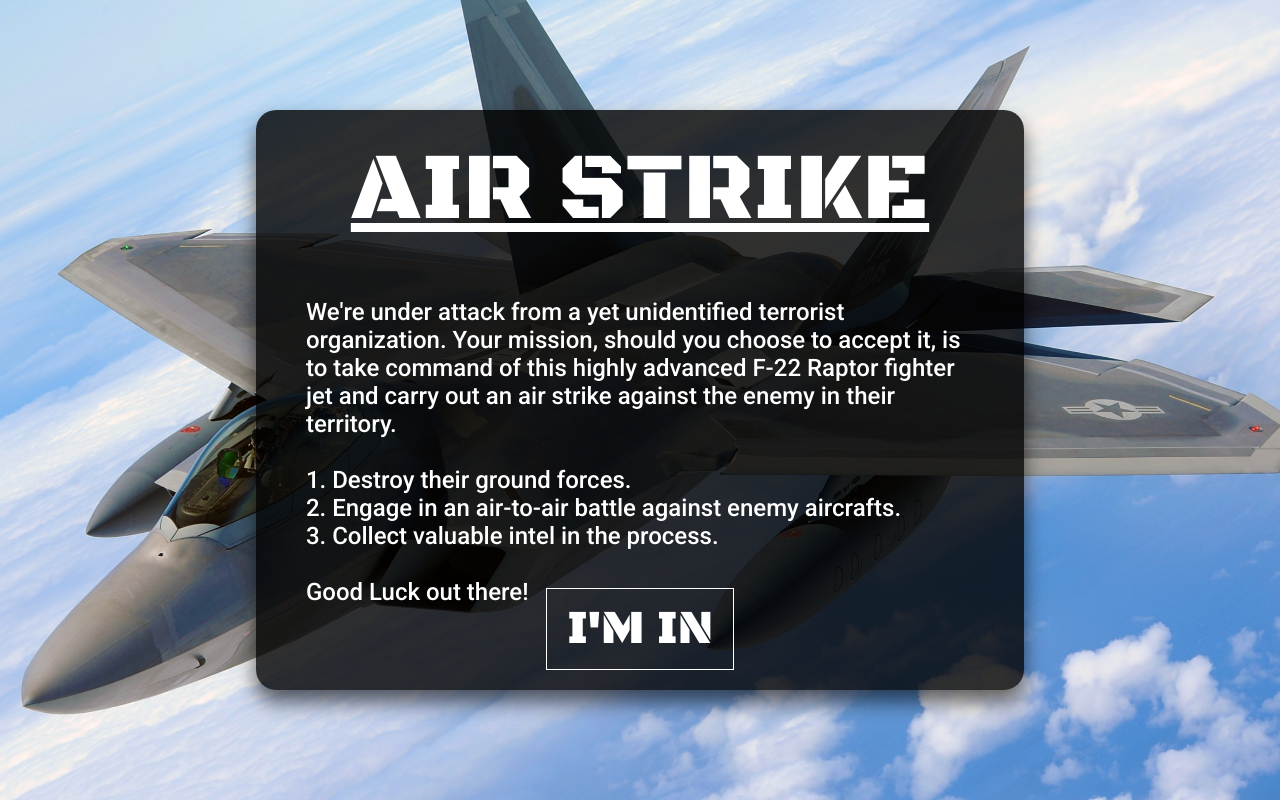
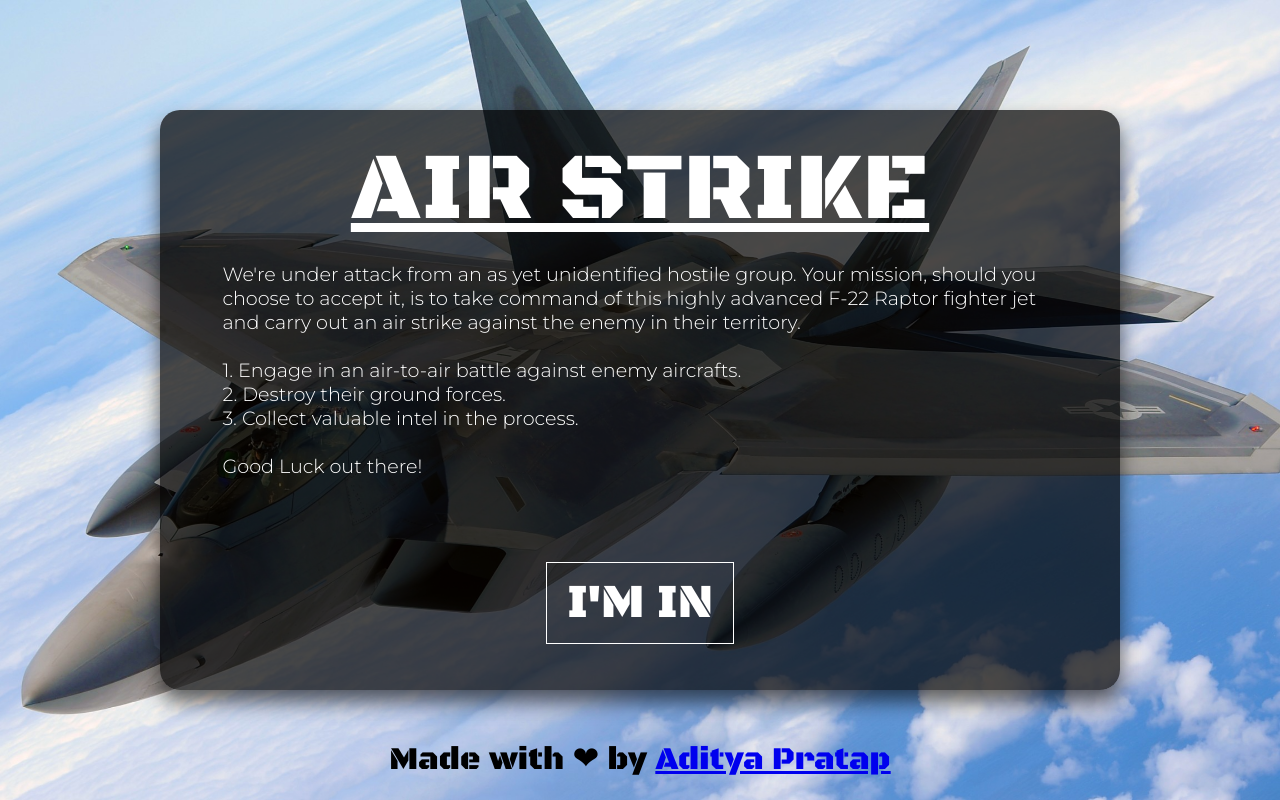
Before and after one commit to AdityaPratap006/AirStrike, a website with bundled scripts: page public/index.html in a window 1280 px wide. Built offline with nearby package versions, Linux system fonts and the light colour scheme.

Commit message:
finishing touches

```diff
--- a/public/index.css
+++ b/public/index.css
@@ -1,6 +1,7 @@
-@import url('https://fonts.googleapis.com/css2?family=Black+Ops+One&family=Roboto:wght@500&display=swap');
+@import url('https://fonts.googleapis.com/css2?family=Black+Ops+One&family=Montserrat:wght@300&family=Roboto:wght@500&display=swap');
 
 body {
+    font-family: 'Black Ops One', cursive;
     padding: 0;
     margin: 0;
     display: flex;
@@ -56,12 +57,14 @@
     display: flex;
     justify-content: center;
     align-items: center;
+
+
 }
 
 #Dashboard .menu{
-    width: 60vw;
+    width: 75vw;
     height: 70vh;
-    background:  rgb(0, 0, 0, 0.8);
+    background:  rgb(0, 0, 0, 0.7);
     border-radius: 20px;
     box-shadow: 0 12px 20px 0 rgba(0, 0, 0, 0.6);
 
@@ -70,11 +73,15 @@
     justify-content: flex-start;
     align-items: center;
     padding-top: 20px;
+
+
 }
 
 #Dashboard .menu .game-title{
     width: 87%;
-    height: 30%;
+    height: 20%;
+
+    margin: 0 0 10px 0;
     text-align: center;
     color: #fff;
     font-size: 6rem;
@@ -85,16 +92,17 @@
 #Dashboard .menu .summary{
     width: 87%;
     height: 50%;
+    margin-top: 10px;
     text-align: left;
     color: #fff;
-    font-size: 1.5rem;
+    font-size: 1.2rem;
     /* font-style: italic; */
-
-    font-family: 'Roboto', sans-serif;
+    font-family: 'Montserrat', sans-serif;
+    /* font-family: 'Roboto', sans-serif; */
 }
 
 #Dashboard .menu #StartGame{
-    margin: 10px 0;
+    margin: 20px 0;
     padding: 10px 20px;
     font-size: 3rem;
     color: #fff;
@@ -103,17 +111,30 @@
 
 }
 
+
+
 #Dashboard .menu #StartGame:hover {
     cursor: pointer;
     background-color: #fff;
     color: #000;
 }
 
+#Dashboard  #dashboard-footer {
+    position: absolute;
+    bottom: 0;
+    left: 50%;
+    transform: translateX(-50%);
+    padding: 20px 30px;
+    font-size: 2rem;
+    font-family: 'Black Ops One', cursive;
+
+}
+
 #FlightConsole {
     width: 300px;
     height: 150px;
     border-radius: 20px;
-    background: rgb(0, 0, 0, 0.6);
+    background: rgb(0, 0, 0, 0.3);
     position: fixed;
     bottom: 20px;
     right: 40px;
@@ -140,10 +161,10 @@
 
 
 #controls {
-    width: 300px;
+    width: 320px;
     height: 150px;
     border-radius: 20px;
-    background: rgb(0, 0, 0, 0.6);
+    background: rgb(0, 0, 0, 0.3);
     position: fixed;
     bottom: 20px;
     left: 40px;
@@ -168,9 +189,9 @@
 
 #controls ul li {
     margin:5px 5px;
-    padding: 0;
+     padding-right: 2px;
     color: #fff;
-    font-size: 1.2rem;
+    font-size: 1rem;
 
 }
 
@@ -232,12 +253,12 @@
     justify-content: flex-start;
     align-items: center;
 
-    font-size: 1.5rem;
+    font-size: 1.2rem;
 
 }
 
 #GameOver .result .score div:nth-child(1) {
-    width: 70%;
+    width: 72%;
     height: 100%;
     display: flex;
     justify-content: flex-start;
@@ -254,9 +275,9 @@
 
 
 #GameOver .result .score div:nth-child(3) {
-    width: 25%;
+    width: 23%;
     height: 100%;
-    font-size: 2.4rem;
+    font-size: 1.8rem;
 
     display: flex;
     justify-content: flex-start;
--- a/public/index.html
+++ b/public/index.html
@@ -4,6 +4,7 @@
     <meta charset="UTF-8">
     <meta name="viewport" content="width=device-width, initial-scale=1.0">
     <title>Air Strike</title>
+    <link rel="shortcut icon" type="image/png" href="./images/fighter-jet-icon.ico"/>
     <link rel="stylesheet" href="index.css">
     <script type="module" src="./js/main.js"></script>
 </head>
@@ -29,11 +30,11 @@
                 AIR STRIKE
             </div>
             <div class="summary">
-                We're under attack from a yet unidentified terrorist organization. Your mission, should you
+                We're under attack from an as yet unidentified hostile group. Your mission, should you
                 choose to accept it, is to take command of this highly advanced F-22 Raptor fighter jet and
                 carry out an air strike against the enemy in their territory.<br/><br/>
-                1. Destroy their ground forces.<br/>
-                2. Engage in an air-to-air battle against enemy aircrafts.<br/>
+                1. Engage in an air-to-air battle against enemy aircrafts.<br/>
+                2. Destroy their ground forces.<br/>
                 3. Collect valuable intel in the process.<br/>
                 <br/>
                 Good Luck out there!
@@ -43,6 +44,10 @@
             <div id="StartGame">
                 I'M IN
             </div>
+        </div>
+
+        <div id="dashboard-footer">
+            Made with &#10084; by <a href="https://www.linkedin.com/in/aditya-pratap-b9a844152/">Aditya Pratap</a>
         </div>
     </div>
     <div id="FlightConsole">
--- a/public/js/layers/collisionLayer.js
+++ b/public/js/layers/collisionLayer.js
@@ -55,7 +55,7 @@
 
     return function drawCollision(context, camera) {
 
-        drawTileCandidates(context, camera);
-        drawBoundingBoxes(context, camera);
+        // drawTileCandidates(context, camera);
+        // drawBoundingBoxes(context, camera);
     }
 }
--- a/public/js/loaders/level.js
+++ b/public/js/loaders/level.js
@@ -72,7 +72,7 @@
                 let randomIndex =  Math.floor(Math.random()*yIndexEnemyFighter.length);
                 levelSpec.entities.push({
                     name: 'enemyFighter',
-                    pos: [i*128, yIndexEnemyFighter[randomIndex]*100],
+                    pos: [i*128, yIndexEnemyFighter[randomIndex]*100 + 45],
                 })
             }
 
--- a/public/js/main.js
+++ b/public/js/main.js
@@ -122,7 +122,7 @@
     level.comp.layers.push(createCameraLayer(camera));
 
     const playerFighter = entityFactory.playerFighter();
-    playerFighter.pos.set(40, 128*3);
+    playerFighter.pos.set(40, 128*2);
 
     //fire missiles
     playerFighter.addTrait(new FireMissile(level, entityFactory));
--- a/public/js/traits/DropBomb.js
+++ b/public/js/traits/DropBomb.js
@@ -35,7 +35,7 @@
 
             for (let i=0; i<3; ++i) {
                 const bomb = this.entityFactory.bomb();
-                bomb.pos.x = firingEntity.pos.x + 75*i ;
+                bomb.pos.x = firingEntity.pos.x + 50 + 20*i ;
                 bomb.pos.y = firingEntity.pos.y + 30;
                 bomb.vel.x = firingEntity.vel.x;
                 this.level.entities.add(bomb);
--- a/public/js/traits/Gravity.js
+++ b/public/js/traits/Gravity.js
@@ -4,7 +4,7 @@
     constructor() {
         super('gravity');
 
-        this.gravity = 2000;
+        this.gravity = 3000;
 
         this.isObstructed = false;
     }
--- a/public/sprites/bomb.json
+++ b/public/sprites/bomb.json
@@ -1,10 +1,10 @@
 {
-    "imageURL": "../images/weapons/buster_bomb/3.png",
+    "imageURL": "../images/weapons/cluster_bomb/3.png",
     "frames" : [
         {
             "name": "falling",
-            "scale": 0.35,
-            "rect": [0, 0 , 45,  88]
+            "scale": 0.5,
+            "rect": [0, 0 , 60,  80]
         }
     ]
 }
```
Also changed, not shown: public/images/fighter-jet-icon.ico (added).
